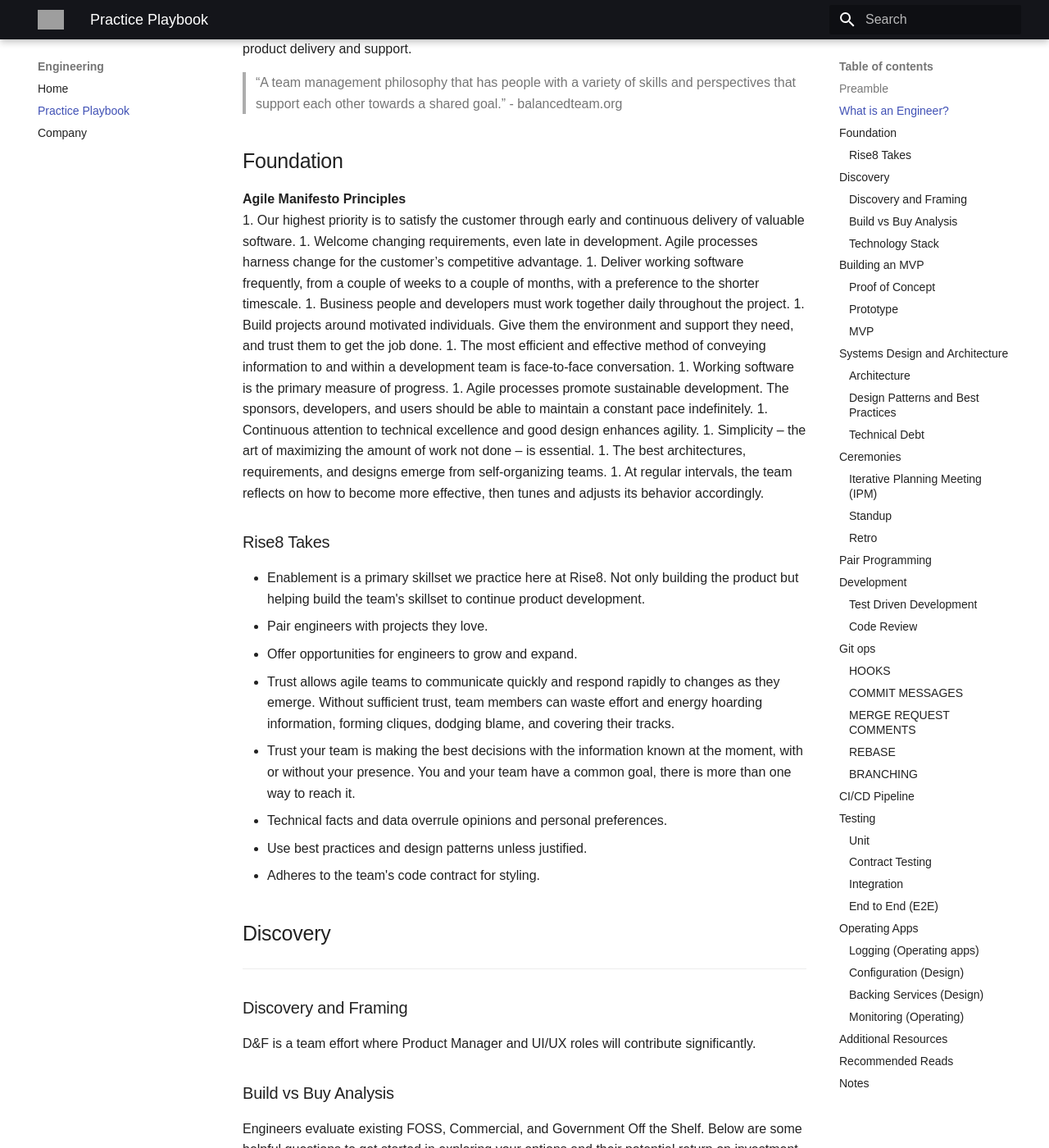
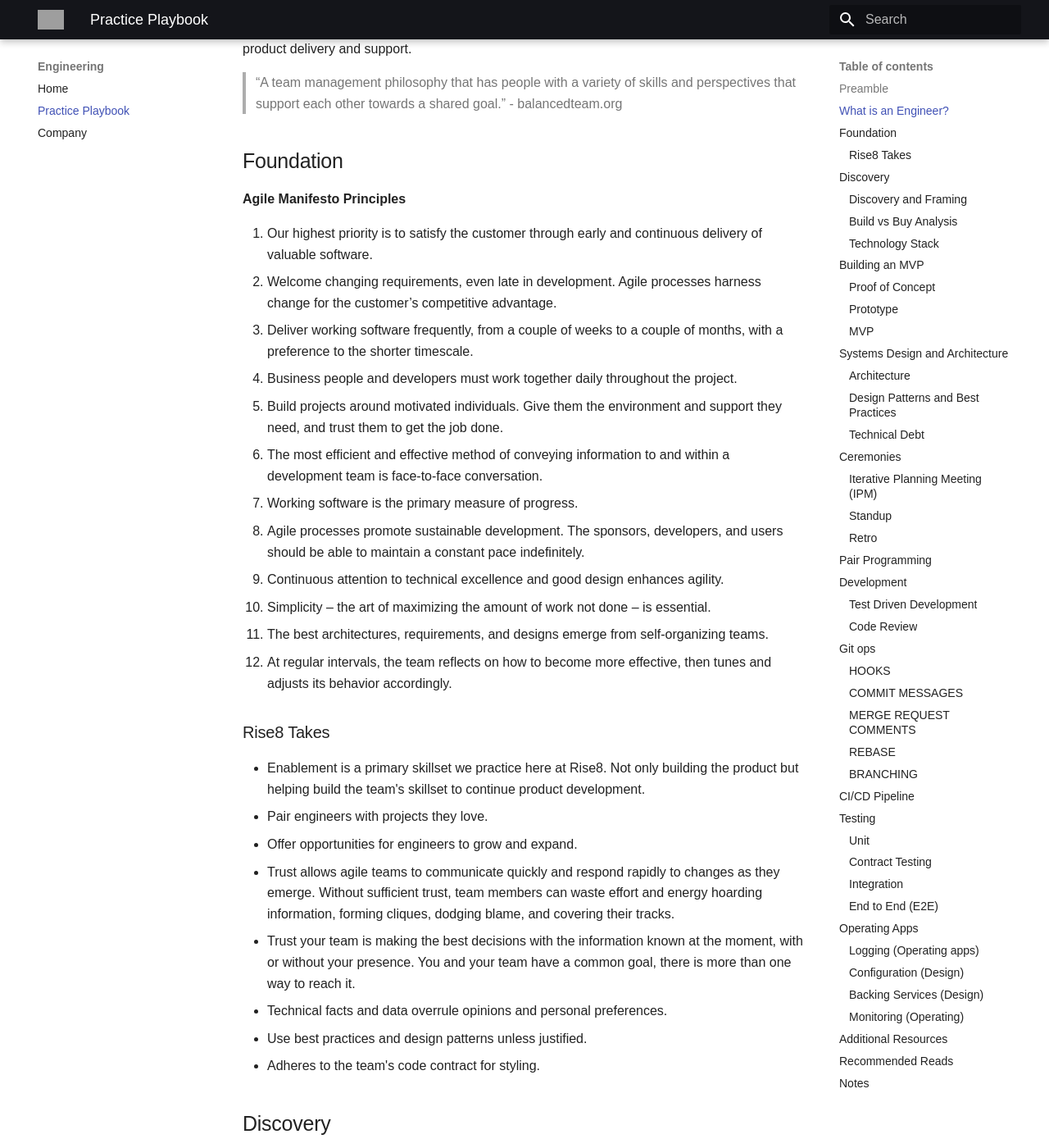
Before and after one commit to rise8-us/rise8-us, an MkDocs documentation site: the page built from docs/practice-playbook.md, in a window 1280 px wide and 1400 px high, scrolled down 565 px. Shown: the whole window at 82% size. Built offline with MkDocs 1.6.1 and Material for MkDocs 9.7.7, drawn with Linux system fonts in a browser that asks for light colours; some web fonts are replaced; some of the changed text lies outside the part shown; grey boxes are pictures that could not be loaded.

Commit message:
feat: resolving formatting issues (#6)

```diff
--- a/docs/practice-playbook.md
+++ b/docs/practice-playbook.md
@@ -12,18 +12,19 @@
 
 ## Foundation
 **Agile Manifesto Principles**
+
 1. Our highest priority is to satisfy the customer through early and continuous delivery of valuable software.
-1. Welcome changing requirements, even late in development. Agile processes harness change for the customer’s competitive advantage.
-1. Deliver working software frequently, from a couple of weeks to a couple of months, with a preference to the shorter timescale.
-1. Business people and developers must work together daily throughout the project.
-1. Build projects around motivated individuals. Give them the environment and support they need, and trust them to get the job done.
-1. The most efficient and effective method of conveying information to and within a development team is face-to-face conversation.
-1. Working software is the primary measure of progress.
-1. Agile processes promote sustainable development. The sponsors, developers, and users should be able to maintain a constant pace indefinitely.
-1. Continuous attention to technical excellence and good design enhances agility.
-1. Simplicity – the art of maximizing the amount of work not done – is essential.
-1. The best architectures, requirements, and designs emerge from self-organizing teams.
-1. At regular intervals, the team reflects on how to become more effective, then tunes and adjusts its behavior accordingly.
+2. Welcome changing requirements, even late in development. Agile processes harness change for the customer’s competitive advantage.
+3. Deliver working software frequently, from a couple of weeks to a couple of months, with a preference to the shorter timescale.
+4. Business people and developers must work together daily throughout the project.
+5. Build projects around motivated individuals. Give them the environment and support they need, and trust them to get the job done.
+6. The most efficient and effective method of conveying information to and within a development team is face-to-face conversation.
+7. Working software is the primary measure of progress.
+8. Agile processes promote sustainable development. The sponsors, developers, and users should be able to maintain a constant pace indefinitely.
+9. Continuous attention to technical excellence and good design enhances agility.
+10. Simplicity – the art of maximizing the amount of work not done – is essential.
+11. The best architectures, requirements, and designs emerge from self-organizing teams.
+12. At regular intervals, the team reflects on how to become more effective, then tunes and adjusts its behavior accordingly.
 
 ### Rise8 Takes
 - Enablement is a primary skillset we practice here at Rise8. Not only building the product but helping build the team's skillset to continue product development.
@@ -139,6 +140,7 @@
 [todo]: # "Align with PMs"
 The IPM selects the work that will be done in the next cycle typically 1-2 week sprints. It is our recommendation to target work as follows.
 **Target ranges**
+
 - 30% - 50% Feature
 - 15% - 30% Innovation/Tech debt sometimes call chore
 - 5% - 20% bug
```
